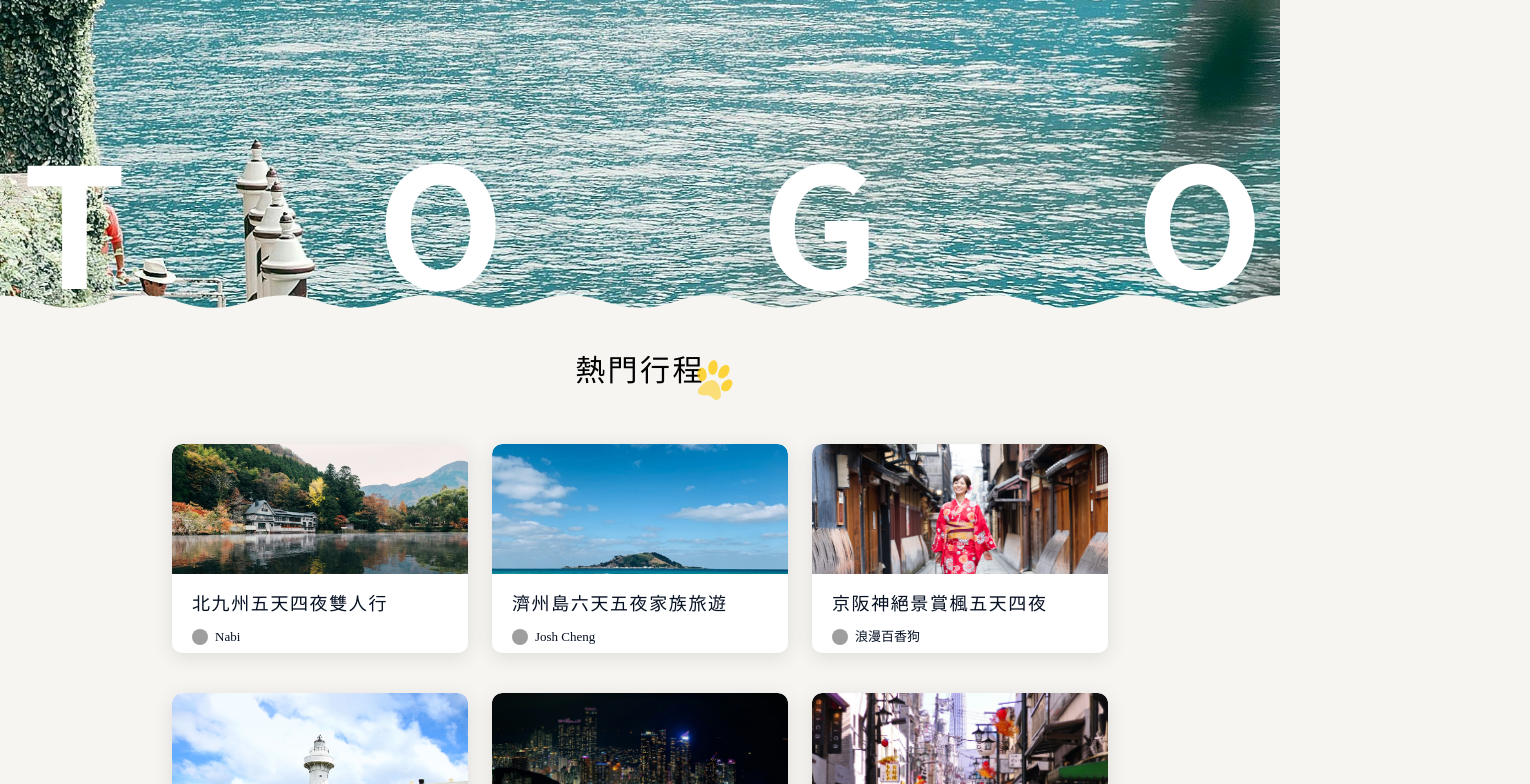
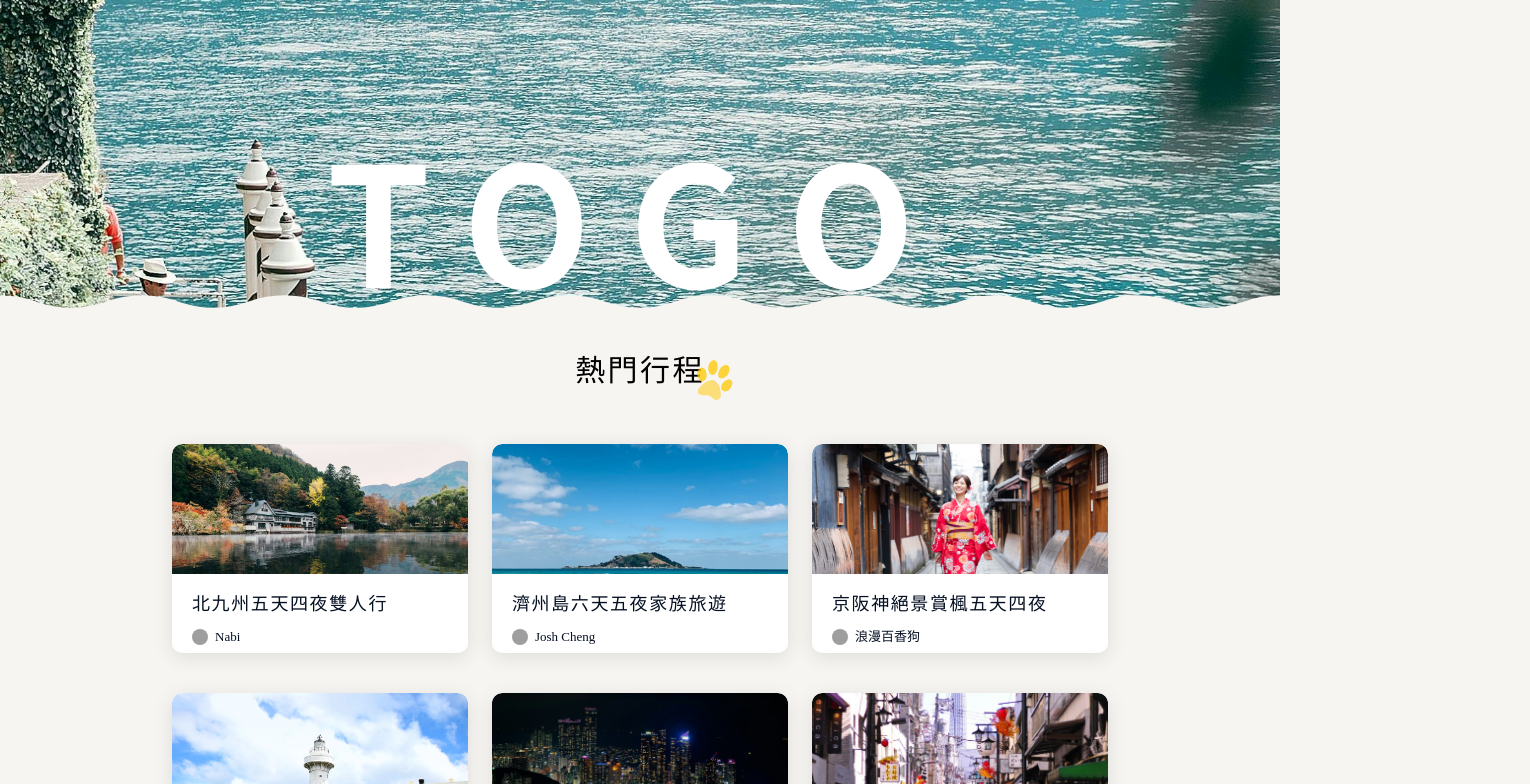
Before and after one commit to redfoxrjie/G6-Front-new, a Vue app: page / in a window 1280 px wide. Shown: the part 1840-2624 px from the top of the page, 1530 px wide, since content can reach past the window. Built offline with nearby package versions, Linux system fonts and the light colour scheme; no server answers; grey boxes are pictures that could not be loaded; a web font is replaced by a local one.

Commit message:
fix: 修正首頁海洋過渡圖破版問題

```diff
--- a/src/components/home/PageHeader.vue
+++ b/src/components/home/PageHeader.vue
@@ -722,13 +722,14 @@ nav.closed {
         font-family: "Noto Sans TC", sans-serif;
         font-size: 13vw;
         font-weight: 700;
-        letter-spacing: 20vw;
+        letter-spacing: 3vw; /* 調整字母間距 */
         position: absolute;
         top: 50%;
-        left: 60.25%;
-        transform: translate(-50%, 23%);
+        left: 50%;
+        transform: translate(-50%, -50%) translateY(135px); /* 向下移動10px */
         text-align: center; /* 文字置中 */
-    }
+        white-space: nowrap; /* 防止文字換行 */
+        }
 }
 
 //海洋波浪遮罩
@@ -760,8 +761,6 @@ nav.closed {
             bottom: 0;
             z-index: 10;
         }
-
-
 
 @keyframes oceanwave-animation {
     0% {
```
